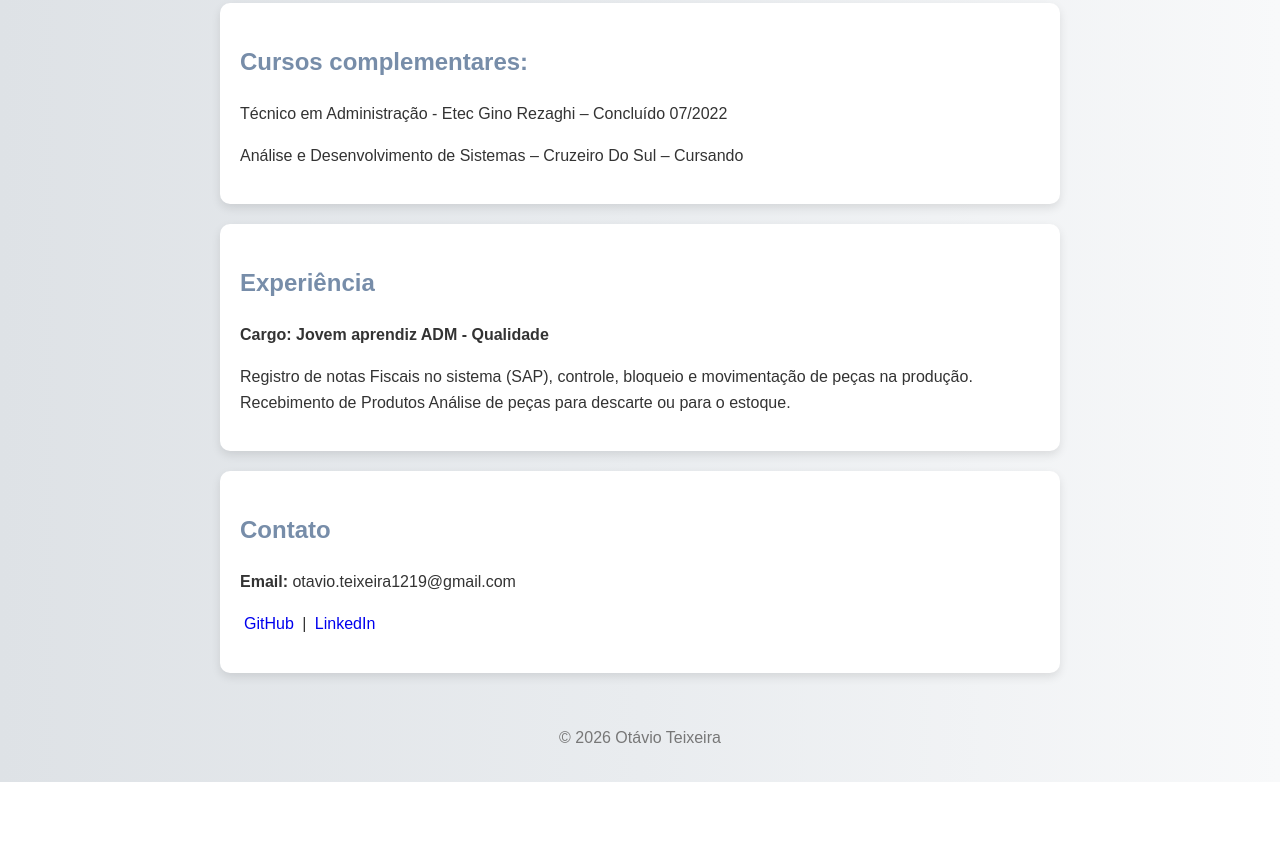
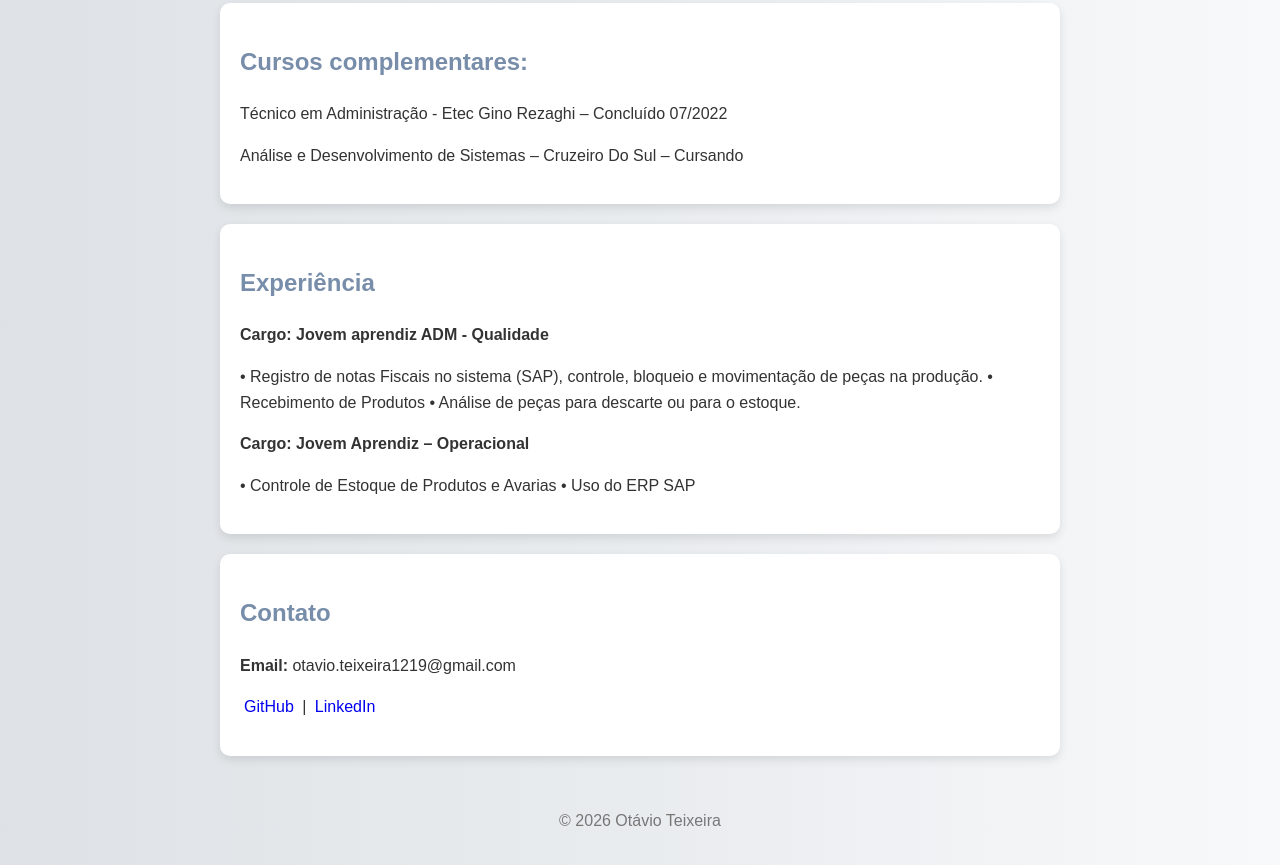
Before and after one commit to otavioteixeira19/Curriculo, a plain HTML site: page index.html in a window 1280 px wide. Shown: the part 696-1561 px from the top of the page. Before the commit the page ends 1478 px from the top, so only its background shows below. Drawn offline with Linux system fonts and the light colour scheme; a web font is replaced by a local one.

Commit message:
atualizando experiencia

```diff
--- a/index.html
+++ b/index.html
@@ -30,20 +30,23 @@
   </section>
   <section>
     <h2><strong>Cursos complementares:</strong></h2>
-
       <p>Técnico em Administração - Etec Gino Rezaghi – Concluído 07/2022</p>
       <p>Análise e Desenvolvimento de Sistemas – Cruzeiro Do Sul – Cursando</p>
   </section>
-
 
   <section id="experiencia">
     <h2>Experiência</h2>
       <p><strong>Cargo: Jovem aprendiz ADM - Qualidade</strong></p>
       <p>
-        Registro de notas Fiscais no sistema (SAP), controle, bloqueio e movimentação de peças na produção.
-        Recebimento de Produtos
-        Análise de peças para descarte ou para o estoque.
+        • Registro de notas Fiscais no sistema (SAP), controle, bloqueio e movimentação de peças na produção.
+        • Recebimento de Produtos
+        • Análise de peças para descarte ou para o estoque.
       </p>
+      <p><strong>Cargo: Jovem Aprendiz – Operacional</strong></p>
+        <p>
+          • Controle de Estoque de Produtos e Avarias
+          • Uso do ERP SAP
+        </p>
   </section>
 
   <section id="contato">
```
